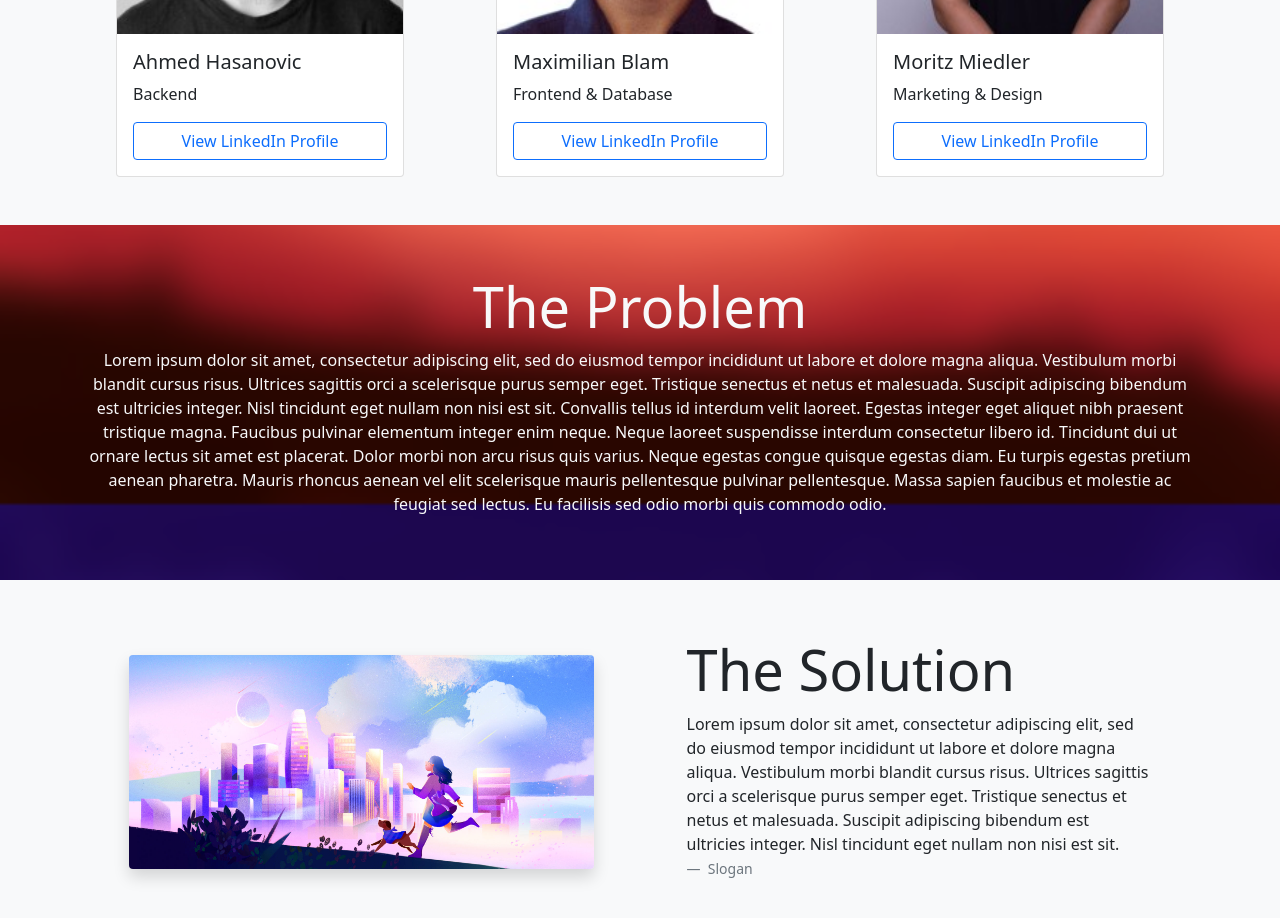
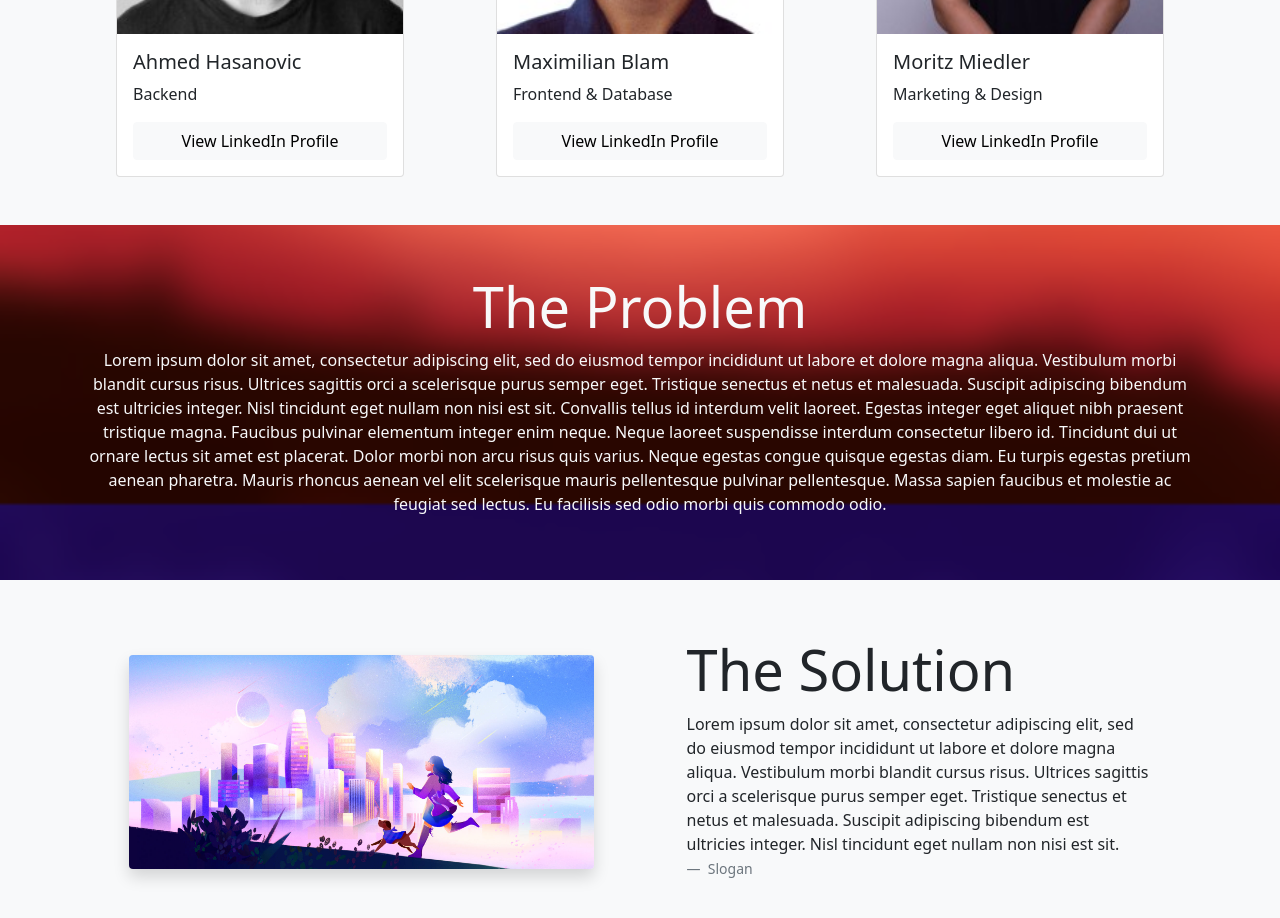
Before and after one commit to MaxBlam/peaceofmind, a Vue app in the folder product-website/: page / in a window 1280 px wide. Shown: the part 1200-2118 px from the top of the page. Built offline with nearby package versions, Linux system fonts and the light colour scheme.

Commit message:
Minor color update

```diff
--- a/product-website/src/views/Home.vue
+++ b/product-website/src/views/Home.vue
@@ -14,9 +14,7 @@
     <section class="p-5 bg-light">
       <div class="container">
         <h1
-          class="display-4 aos-init aos-animate text-center"
-          data-aos="fade-up"
-          data-aos-delay="100"
+          class="display-4 text-center"
           id="team"
         >
           The Team
@@ -35,7 +33,7 @@
               <a
                 href="https://www.linkedin.com/in/ahmed-hasanovic-07a215188/"
                 target="_blank"
-                class="btn btn-outline-primary d-block mt-auto"
+                class="btn btn-light d-block mt-auto"
                 >View LinkedIn Profile</a
               >
             </div>
@@ -50,7 +48,7 @@
               <a
                 href="https://www.linkedin.com/in/maximilian-blam"
                 target="_blank"
-                class="btn btn-outline-primary d-block mt-auto"
+                class="btn btn-light d-block mt-auto"
                 >View LinkedIn Profile</a
               >
             </div>
@@ -66,7 +64,7 @@
               <a
                 href="https://www.linkedin.com/in/moritz-miedler-bb6107189/"
                 target="_blank"
-                class="btn btn-outline-primary d-block mt-auto"
+                class="btn btn-light d-block mt-auto"
                 >View LinkedIn Profile</a
               >
             </div>
@@ -202,6 +200,7 @@
 
 export default {
   name: 'Home',
+
   /*components: {
     HelloWorld
   }*/
@@ -235,4 +234,7 @@ html {
   height: 100px;
   margin: -100px 0 0;
 }
+.btn-light:hover{
+  background-color:transparent;
+}
 </style>
```
